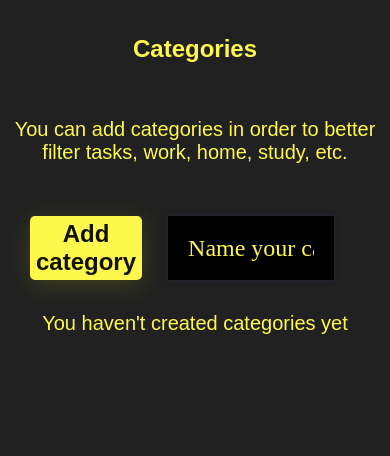
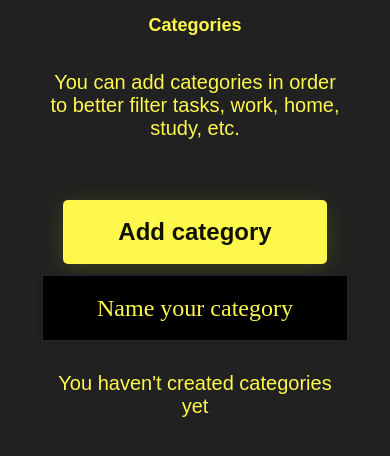
Before and after one commit to 7Steng7/ToDoList, a React app: page / in a window 390 px wide. Built offline with nearby package versions, Linux system fonts and the light colour scheme.

Commit message:
buttonCategory responsive

```diff
--- a/src/CategoriesComponent/TodoCategories.css
+++ b/src/CategoriesComponent/TodoCategories.css
@@ -4,23 +4,28 @@
   margin: 0;
   padding: 35px;
 }
-  .ContainerButtonCategory{
+
+.ContainerButtonCategory {
   display: flex;
+  flex-direction: column;
   justify-content: space-around;
   align-items: center;
   margin: 30px;
 }
-  .titleCategories{
+
+.titleCategories {
   text-align: center;
   font-size: 20px;
+  padding : 0 50px 0 50px;
 }
+
 .inputCategory {
   background-color: #000000;
   border-radius: 2px;
   border: 2px solid #202329;
   margin: 0 24px;
   height: 64px;
-    width: 50%;
+  width: 100%;
   font-size: 24px;
   text-align: center;
   font-family: 'Montserrat';
@@ -39,12 +44,61 @@
 .inputCategory:focus {
   outline-color: #a3a53d;
 }
+
 .buttonCategory {
-    flex: 1 0 20%; /* Esto permite que cada botón ocupe un 30% del ancho del contenedor */
-    margin: 5px; /* Espaciado entre los botones */
+  flex: 1 0 20%;
+  margin: 5px;
 }
-  .sectionCategories{
+
+.sectionCategories {
   display: flex;
   flex-direction: column;
   align-items: center;
 }
+
+.buttonAddCategory{
+  width: 80%;
+  margin: 10px;
+}
+
+
+@media (max-width: 1200px) {
+  .inputCategory {
+      width: 60%;
+  }
+
+  .buttonCategory {
+      flex: 1 0 25%;
+  }
+}
+
+@media (max-width: 768px) {
+  .TodoCategories {
+      font-size: 20px;
+      padding: 20px;
+  }
+
+  .inputCategory {
+      width: 70%;
+  }
+
+  .buttonCategory {
+      flex: 1 0 40%;
+  }
+}
+
+@media (max-width: 480px) {
+  .TodoCategories {
+      font-size: 18px;
+      padding: 15px;
+  }
+
+  .inputCategory {
+      width: 80%;
+  }
+
+  .buttonCategory {
+      flex: 1 0 80%;
+  }
+
+}
```
Lines whose indentation alone changed are shown as unchanged.
